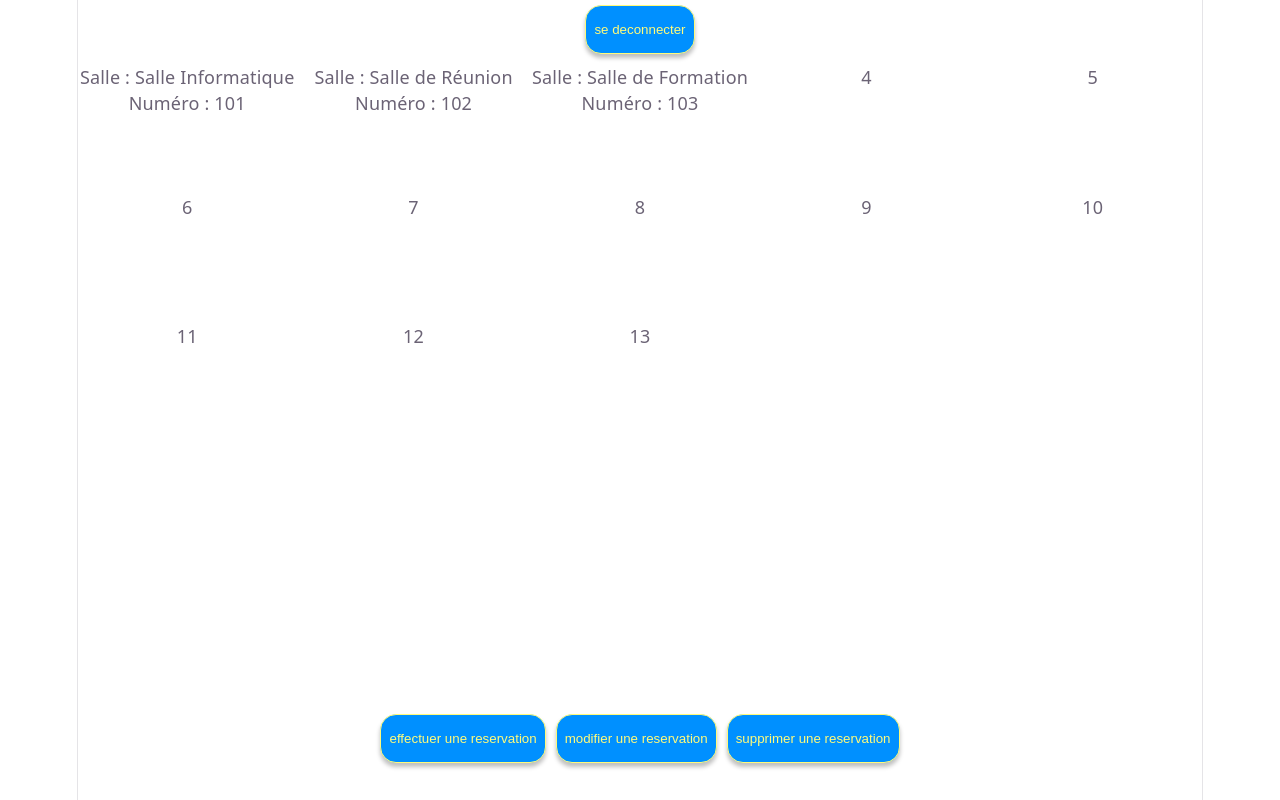
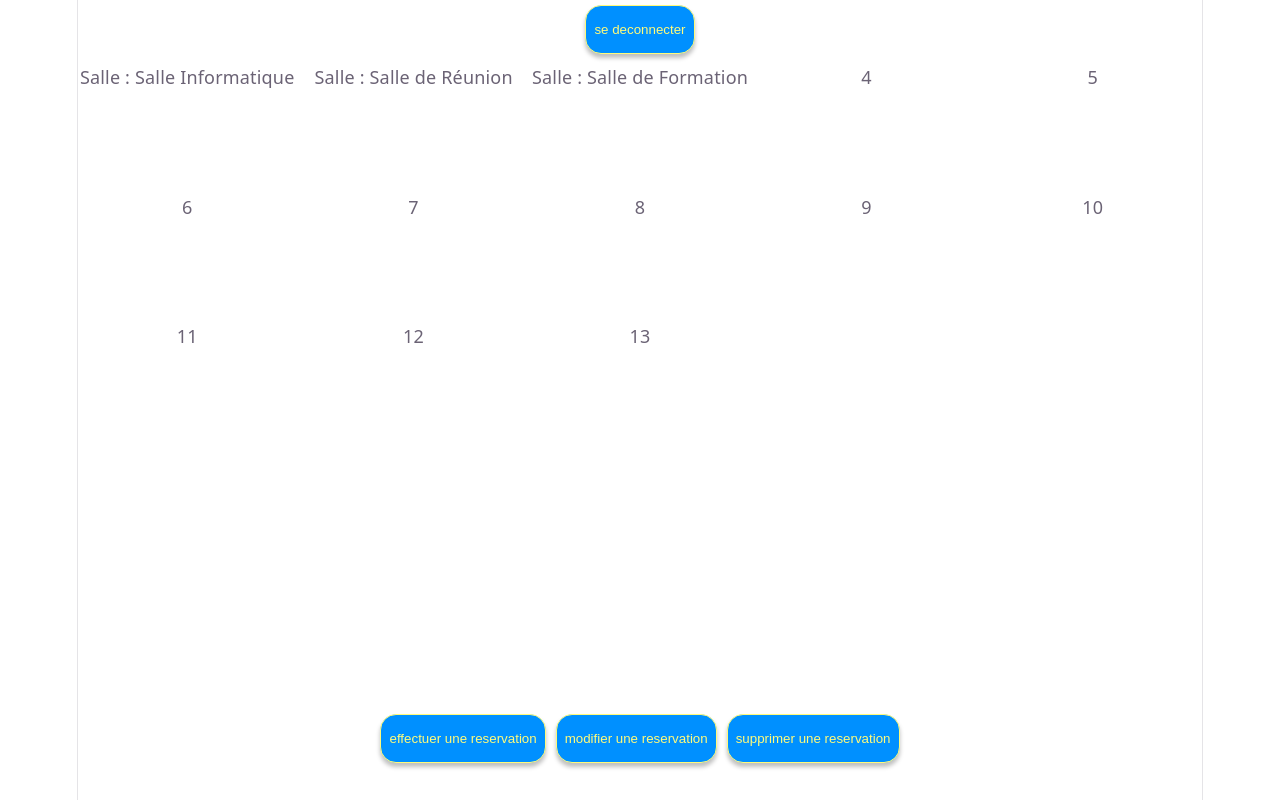
Before and after one commit to porte-christophe/la-bonne-salle-au-bon-moment, a React (Vite) app: page /dashboardFormateur in a window 1280 px wide. Built offline with nearby package versions, Linux system fonts and the light colour scheme.

Commit message:
numero de salle enlevé dans les fichiers

```diff
--- a/src/components/salle.tsx
+++ b/src/components/salle.tsx
@@ -1,13 +1,11 @@
 interface Salles {
   label: string;
-  numero: number;
 }
 
-function Salle({ label, numero }: Salles) {
+function Salle({ label }: Salles) {
   return (
     <div>
       <p>Salle : {label}</p>
-      <p>Numéro : {numero}</p>
     </div>
   );
 }
--- a/src/pages/dashboard-admin.tsx
+++ b/src/pages/dashboard-admin.tsx
@@ -41,7 +41,7 @@ function DashboardAdmin(){
         <div className='grid'>
           {salles.map((salle, index) => (
             <div key={salle.id} className={`div${index + 1}`}>
-              <Salle label={salle.label} numero={Number(salle.label)} />
+              <Salle label={salle.label} />
             </div>
           ))}
         </div>
--- a/src/pages/dashboard-formateur.tsx
+++ b/src/pages/dashboard-formateur.tsx
@@ -14,13 +14,13 @@ function DashboardFormateur(){
         <main>
             <div className='grid'>
                 <div className="div1">
-                    <Salle label="Salle Informatique" numero={101}/>
+                    <Salle label="Salle Informatique"/>
                 </div>
                 <div className="div2">
-                    <Salle label="Salle de Réunion" numero={102} />
+                    <Salle label="Salle de Réunion"/>
                 </div>
                 <div className="div3">
-                    <Salle label="Salle de Formation" numero={103} />
+                    <Salle label="Salle de Formation"/>
                 </div>
                 <div className="div4">4</div>
                 <div className="div5">5</div>
@@ -38,7 +38,7 @@ function DashboardFormateur(){
             <div>
                 <Button description='effectuer une reservation' onClick={() => navigate('/creerReservation')}/>
                 <Button description='modifier une reservation' onClick={() => navigate('/modifierReservation')}/>
-                <Button description='supprimer une reservation'/>
+                <Button description='supprimer une reservation' onClick={() => navigate('/listeReservations')}/>
             </div>
         </footer>
       </>
```
